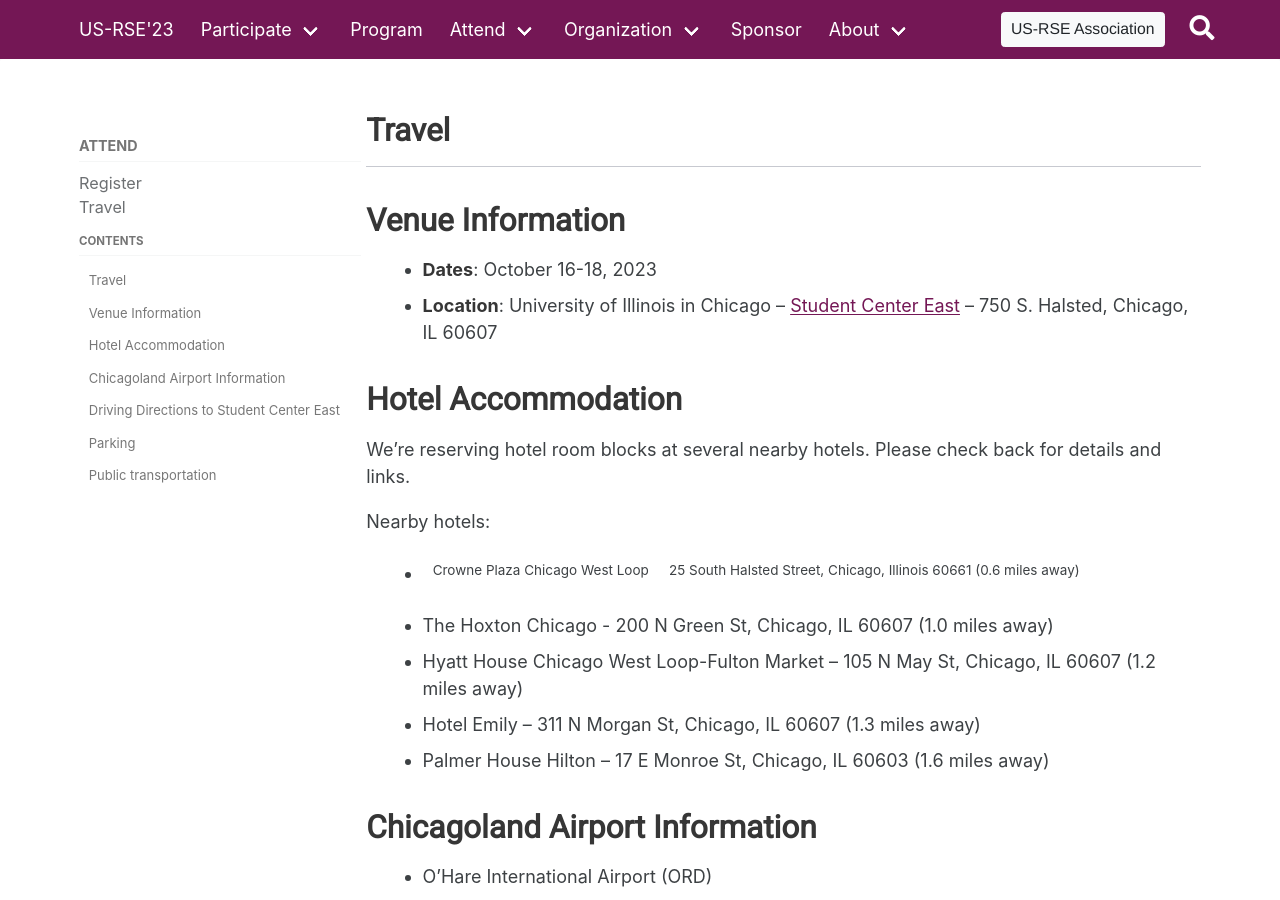
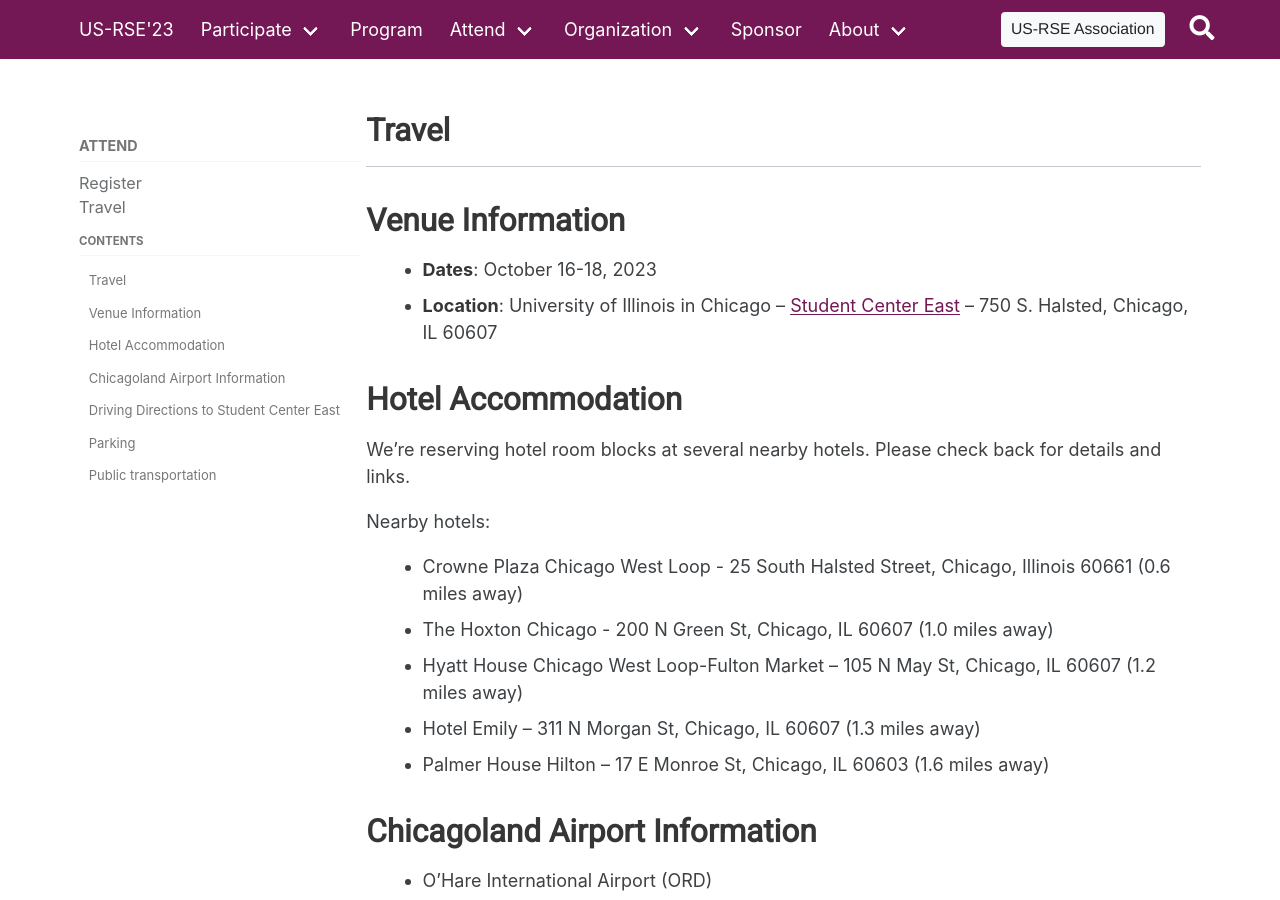
Before and after one commit to USRSE/usrse23, a Jekyll site: the page built from pages/attend/travel.md, in a window 1280 px wide and 900 px high. Built offline with Jekyll 4.4.1, drawn with Linux system fonts in a browser that asks for light colours; a style sheet for code colours, icons or effects is not loaded.

Commit message:
Fix typo in hotel list

```diff
--- a/pages/attend/travel.md
+++ b/pages/attend/travel.md
@@ -21,7 +21,8 @@ for details and links.
 
 Nearby hotels:
 
-- Crowne Plaza Chicago West Loop | 25 South Halsted Street, Chicago, Illinois 60661 (0.6 miles away)
+
+- Crowne Plaza Chicago West Loop - 25 South Halsted Street, Chicago, Illinois 60661 (0.6 miles away)
 - The Hoxton Chicago - 200 N Green St, Chicago, IL 60607 (1.0 miles away)
 - Hyatt House Chicago West Loop-Fulton Market – 105 N May St, Chicago, IL 60607 (1.2 miles away)
 - Hotel Emily – 311 N Morgan St, Chicago, IL 60607 (1.3 miles away)
```
